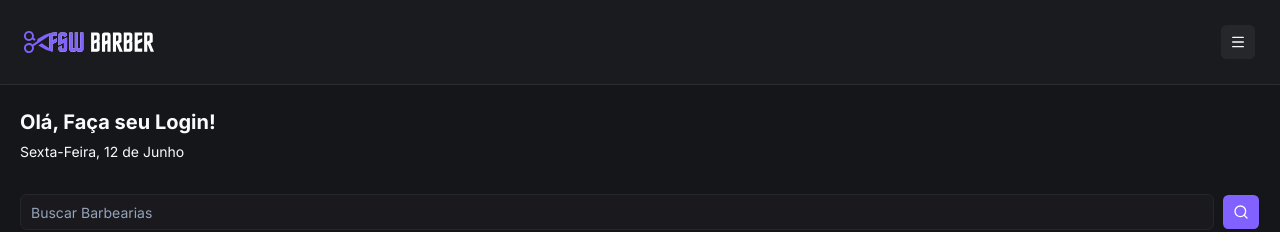
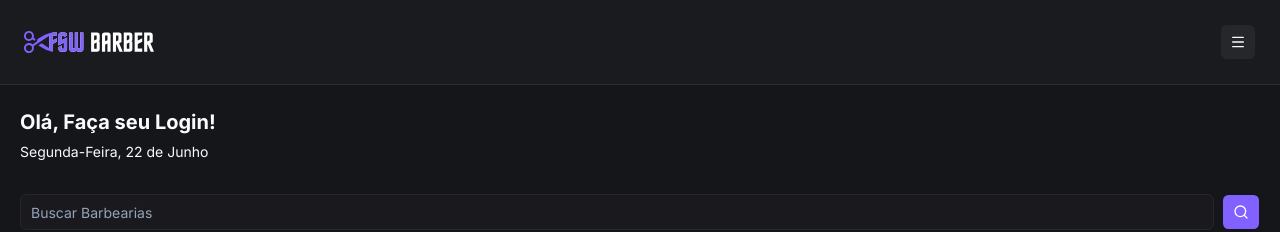
Before and after one commit to joaoviitordev/barber-app, a Next.js app: page / in a window 1280 px wide. Shown: the top 232 px of the page. Built offline with nearby package versions, Linux system fonts and the light colour scheme; no server answers; the database is empty.

Commit message:
feat: implement Google authentication with NextAuth and integrate user session in booking flow

```diff
--- /dev/null
+++ b/app/_components/Welcome.tsx
@@ -0,0 +1,30 @@
+import { getServerSession } from "next-auth";
+import { authOptions } from "@/app/_lib/auth";
+import { format } from "date-fns";
+import { ptBR } from "date-fns/locale";
+
+export default async function Welcome() {
+  const session = await getServerSession(authOptions);
+  const formattedDate = format(new Date(), "EEEE, d 'de' MMMM", {
+    locale: ptBR,
+  });
+
+  const capitalizedDate = formattedDate
+    .split(" ")
+    .map((word) => {
+      if (word === "de") return word;
+      return word
+        .split("-")
+        .map((part) => part.charAt(0).toUpperCase() + part.slice(1))
+        .join("-");
+    })
+    .join(" ");
+  return (
+    <div className="p-5">
+      <h1 className="text-xl font-bold py-1">
+        {session?.user ? `Olá, ${session.user.name}!` : "Olá, Faça seu Login!"}
+      </h1>
+      <h2 className="text-sm mt-0.5">{capitalizedDate}</h2>
+    </div>
+  );
+}
--- a/app/page.tsx
+++ b/app/page.tsx
@@ -5,8 +5,13 @@ import FastButtons from "./_components/FastButtons";
 import BannerHomePage from "./_components/BannerHomePage";
 import BookingItem from "./_components/BookingItem";
 import SearchItem from "./_components/SearchItem";
+import { getServerSession } from "next-auth";
+import { authOptions } from "@/app/_lib/auth";
+import Welcome from "./_components/Welcome";
 
 export default async function Home() {
+  const session = await getServerSession(authOptions);
+
   const babershop = await db.barbershop.findMany({});
   const popularBarberShop = await db.barbershop.findMany({
     take: 10,
@@ -14,13 +19,11 @@ export default async function Home() {
       name: "desc",
     },
   });
+
   return (
     <main>
       <Header />
-      <div className="p-5">
-        <h1 className="text-xl font-bold py-1">Olá, Faça seu Login!</h1>
-        <h2 className="text-sm mt-0.5">Sexta-Feira, 12 de Junho</h2>
-      </div>
+      <Welcome />
       <SearchItem />
       <FastButtons />
       <BannerHomePage />
```
